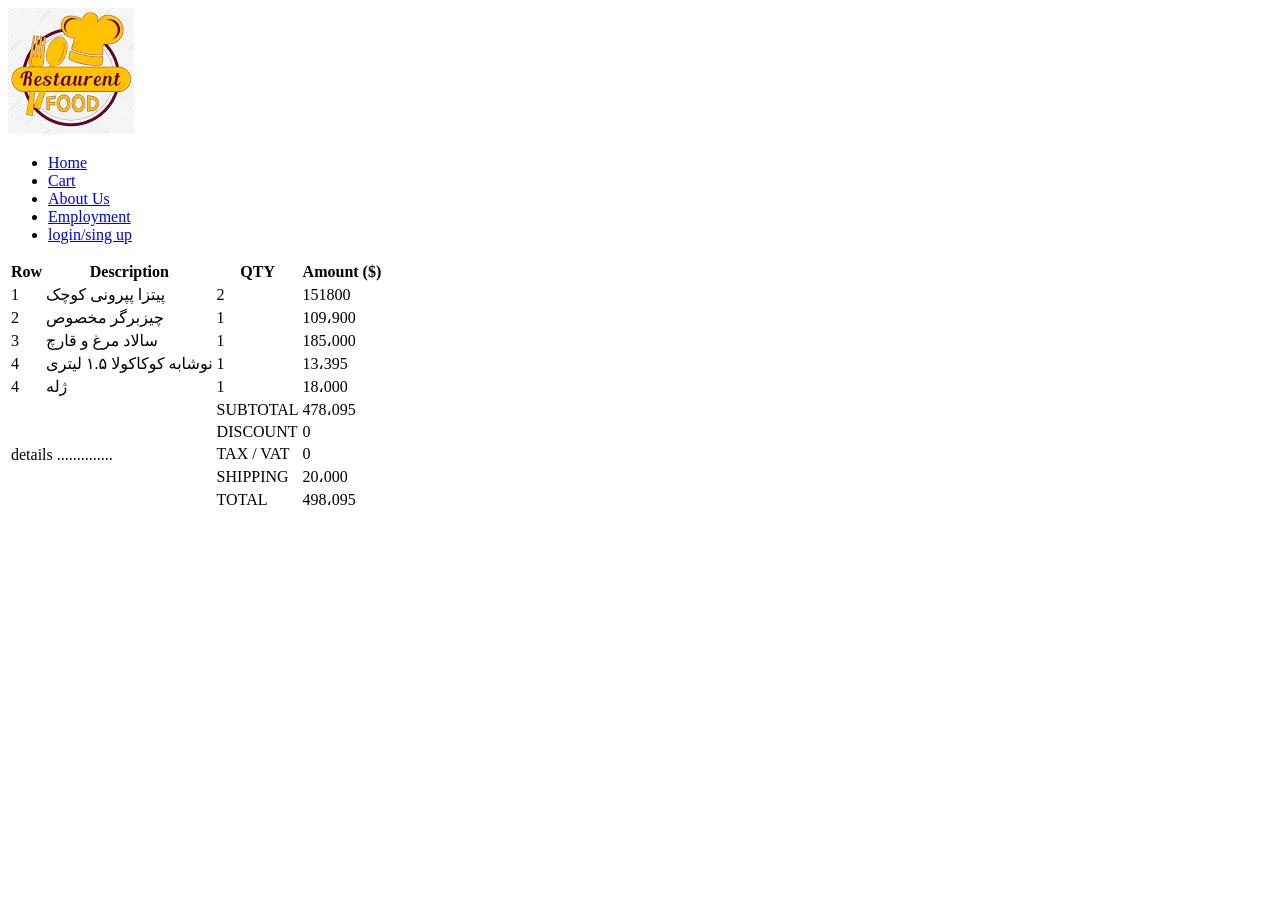
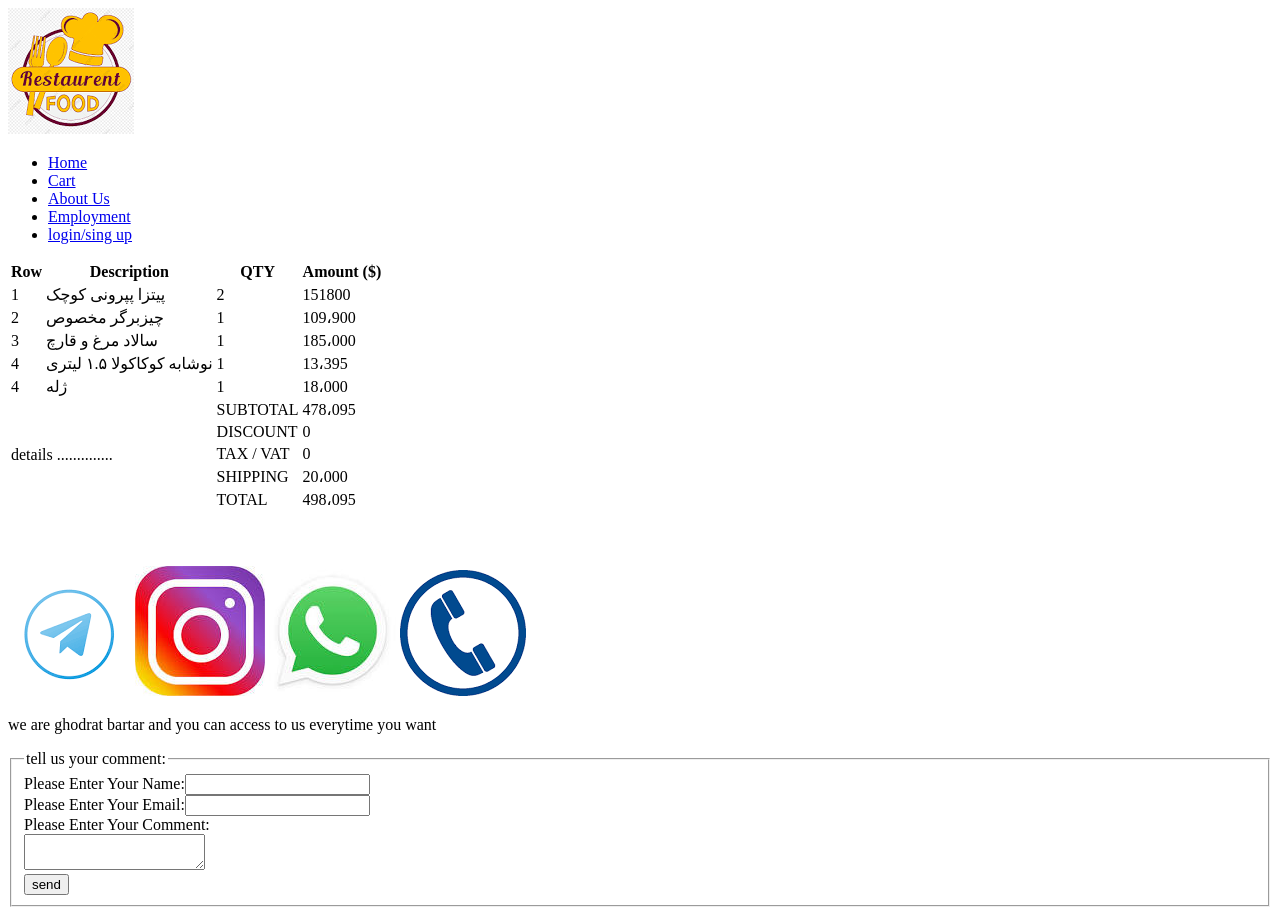
Before and after one commit to zahra-heydari/TeamWorkRepoversion3, a plain HTML site: page factor.html in a window 1280 px wide. Before the commit the page ends 800 px from the top, so only its background shows below. Drawn offline with Linux system fonts and the light colour scheme.

Commit message:
Adding Footer

```diff
--- a/factor.html
+++ b/factor.html
@@ -89,5 +89,33 @@
     <br />
     <br />
     <br />
+    <footer>
+      <section>
+        <a href="#"><img src="/images/telegram_icon.png" alt="telegram" /></a>
+        <a href="#"><img src="/images/instagram_icon.jpg" alt="insragram" /></a>
+        <a href="#"><img src="/images/whatsApp_icon.jpg" alt="whatsApp" /></a>
+        <a href="#"><img src="/images/phone_icon.png" alt="phone" /></a>
+      </section>
+      <section id="AboutUS">
+        <p>we are ghodrat bartar and you can access to us everytime you want</p>
+      </section>
+      <section>
+        <form>
+          <fieldset>
+            <legend>tell us your comment:</legend>
+            <label for="name">Please Enter Your Name:</label
+            ><input id="name" type="text" />
+            <br />
+            <label for="email">Please Enter Your Email:</label
+            ><input id="email" type="email" />
+            <br />
+            <label for="comment">Please Enter Your Comment:</label><br />
+            <textarea id="comment"></textarea>
+            <br />
+            <input type="button" value="send" />
+          </fieldset>
+        </form>
+      </section>
+    </footer>
   </body>
 </html>
```
